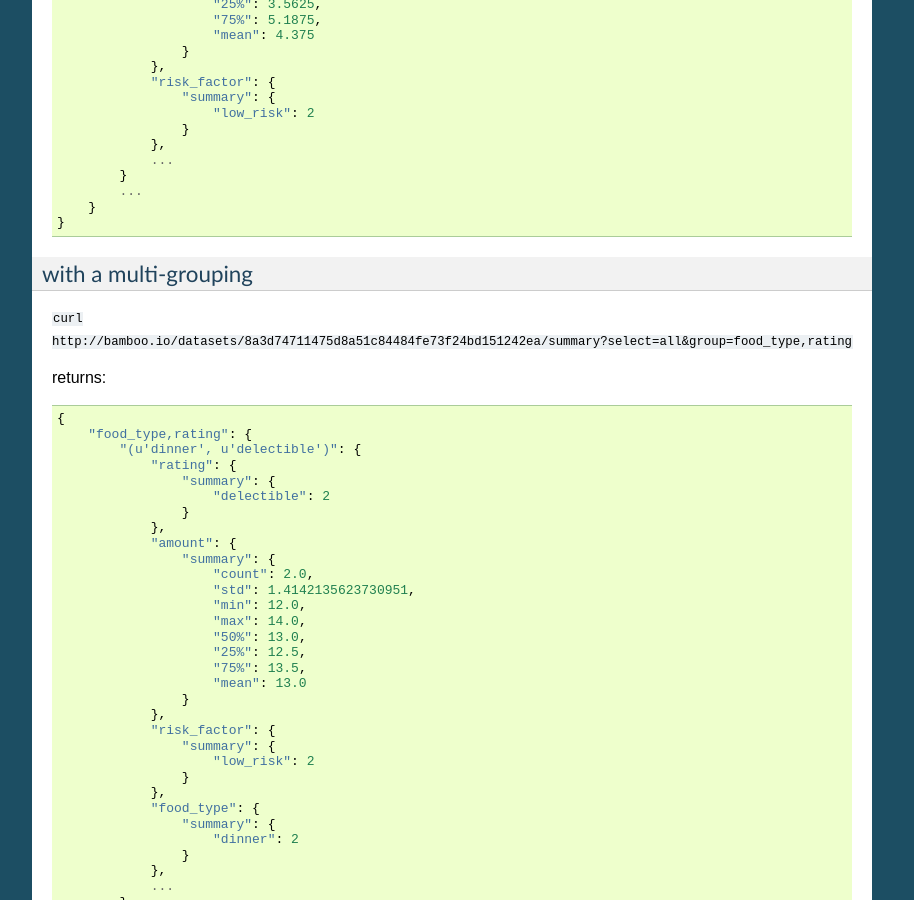
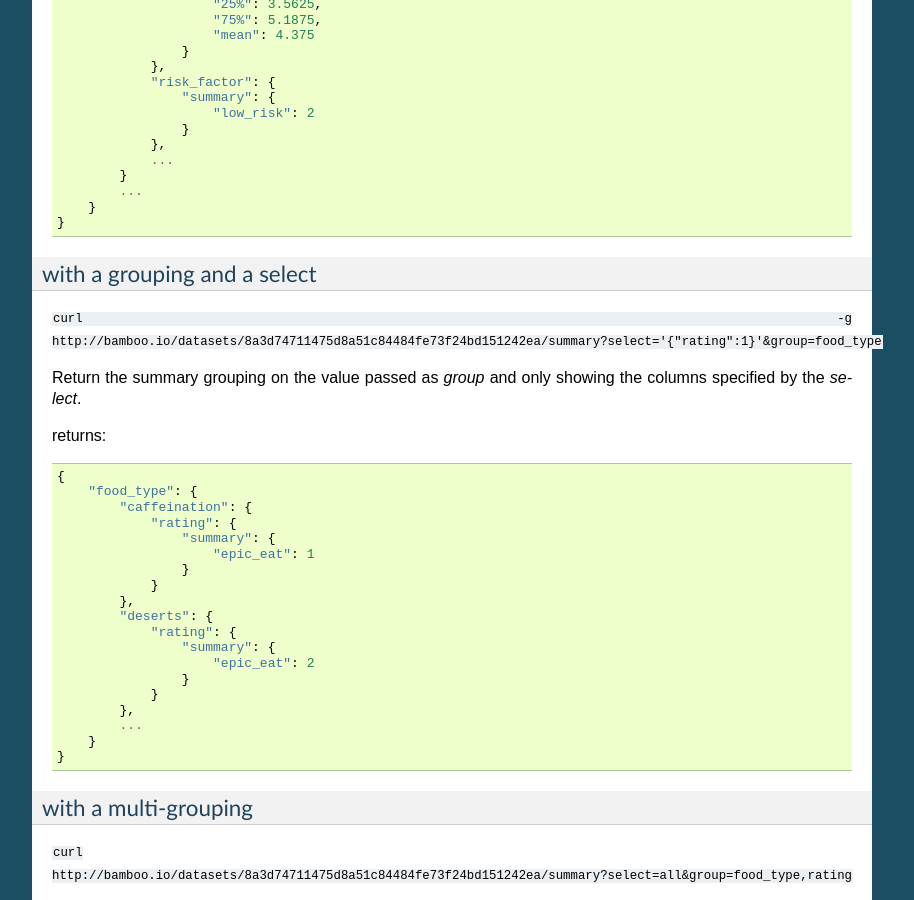
Before and after one commit to pld/bamboo, a Sphinx documentation site: the page built from docs/basic_commands.rst, in a window 1280 px wide and 900 px high, scrolled down 5196 px. Shown: the whole window, without its empty margins (198-1112 px from the left). Built offline with Sphinx 7.4.7, drawn with Linux system fonts in a browser that asks for light colours; formulas are drawn with MathJax 3; some of the changed text lies outside the part shown.

Commit message:
fix query summary caching, add example of query if non-all select

```diff
--- a/docs/basic_commands.rst
+++ b/docs/basic_commands.rst
@@ -324,6 +324,36 @@ returns::
         }
     }
 
+with a grouping and a select
+^^^^^^^^^^^^^^^^^^^^^^^^^^^^
+
+``curl -g http://bamboo.io/datasets/8a3d74711475d8a51c84484fe73f24bd151242ea/summary?select='{"rating":1}'&group=food_type``
+
+Return the summary grouping on the value passed as *group* and only showing the
+columns specified by the *select*.
+
+returns::
+
+    {
+        "food_type": {
+            "caffeination": {
+                "rating": {
+                    "summary": {
+                        "epic_eat": 1
+                    }
+                }
+            },
+            "deserts": {
+                "rating": {
+                    "summary": {
+                        "epic_eat": 2
+                    }
+                }
+            },
+            ...
+        }
+    }
+
 with a multi-grouping
 ^^^^^^^^^^^^^^^^^^^^^
 
```
Also changed, not shown: 1 other file.
